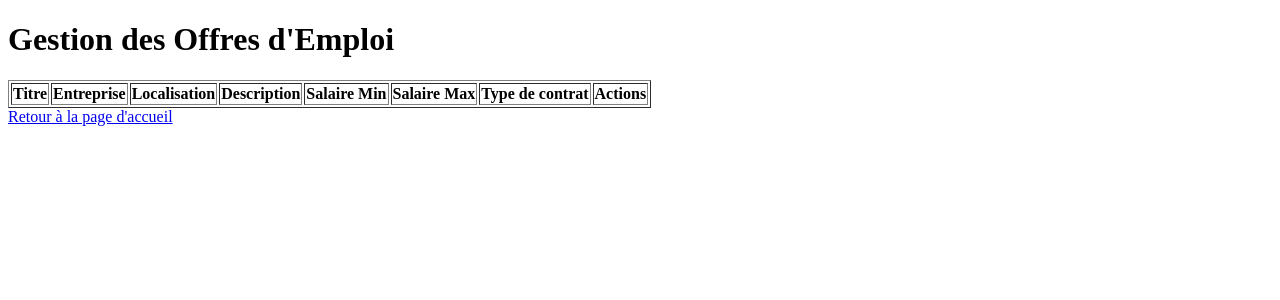
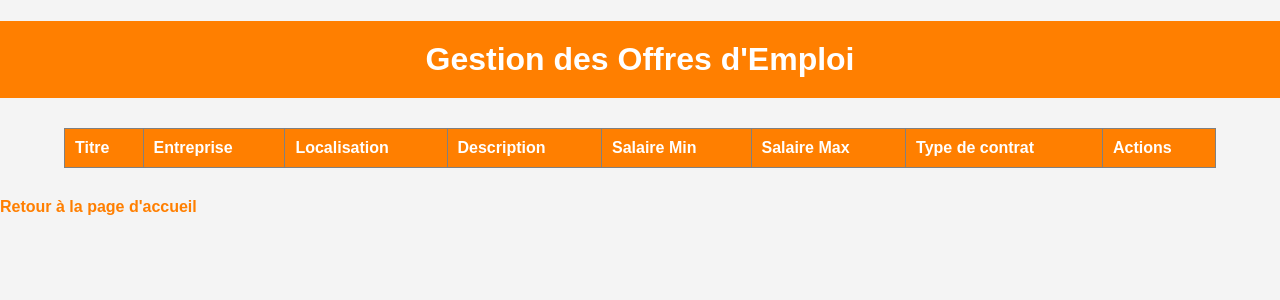
Before and after one commit to abarah/Projet_job_offers, a Flask app: page /manage_job_offers in a window 1280 px wide. Shown: the top 300 px of the page. Run offline with Flask 2, Linux system fonts and the light colour scheme; data that the repository does not hold is empty.

Commit message:
Update manage_job_offers.html

```diff
--- a/templates/manage_job_offers.html
+++ b/templates/manage_job_offers.html
@@ -5,6 +5,65 @@
     <meta name="viewport" content="width=device-width, initial-scale=1.0">
     <title>Gestion des Offres d'Emploi</title>
 </head>
+<style>
+        body {
+            font-family: Arial, sans-serif;
+            margin: 0;
+            padding: 0;
+            background-color: #f4f4f4;
+        }
+        h1 {
+            background-color: #ff7f00;
+            color: white;
+            padding: 20px;
+            text-align: center;
+        }
+        table {
+            width: 90%;
+            margin: 30px auto;
+            border-collapse: collapse;
+            background-color: white;
+        }
+        th {
+            background-color: #ff7f00;
+            color: white;
+            padding: 10px;
+            text-align: left;
+        }
+        td {
+            padding: 10px;
+            text-align: left;
+            border-bottom: 1px solid #ddd;
+        }
+        a {
+            color: #ff7f00;
+            text-decoration: none;
+            font-weight: bold;
+        }
+        a:hover {
+            text-decoration: underline;
+        }
+        .actions a {
+            margin-right: 10px;
+        }
+        .button {
+            background-color: #ff7f00;
+            color: white;
+            padding: 10px 20px;
+            border: none;
+            text-align: center;
+            text-decoration: none;
+            font-size: 16px;
+            cursor: pointer;
+        }
+        .button:hover {
+            background-color: #ff5b00;
+        }
+        .center {
+            text-align: center;
+            margin-top: 20px;
+        }
+    </style>
 <body>
     <h1>Gestion des Offres d'Emploi</h1>
 
```
